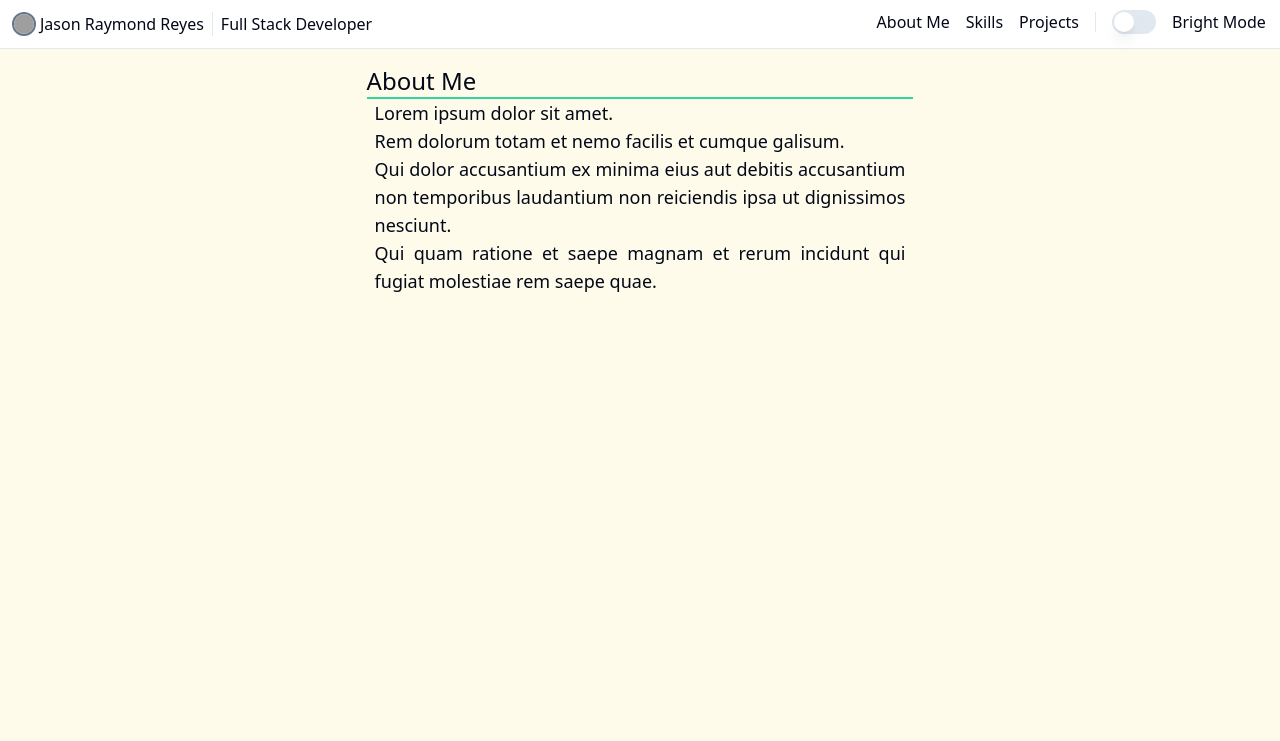
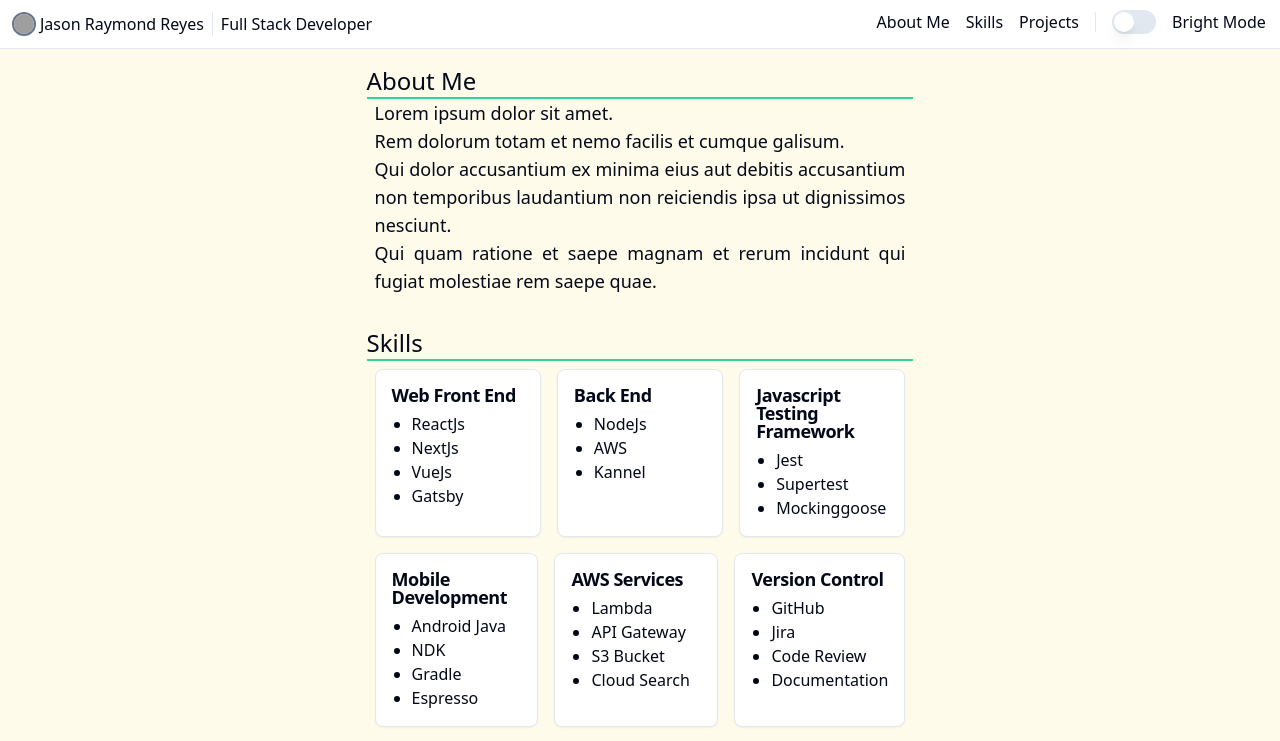
Before and after one commit to jasonxxix/jasonxxix.github.io, a React (Create React App) app: page / in a window 1280 px wide. Shown: the top 741 px of the page. Built offline with nearby package versions, Linux system fonts and the light colour scheme; grey boxes are pictures that could not be loaded.

Commit message:
Added Skills Section.

```diff
--- a/src/App.tsx
+++ b/src/App.tsx
@@ -2,6 +2,7 @@ import React from 'react';
 import './App.css';
 import Navbar from './components/Navbar';
 import AboutMe from './components/AboutMe';
+import Skills from './components/Skills';
 
 export interface User {
   name: string;
@@ -23,6 +24,7 @@ function App() {
       <Navbar tabs={tabs} user={user} />
       <div className="App bg-amber-50 dark:bg-cyan-900">
         <AboutMe />
+        <Skills />
       </div>
     </>
   );
--- /dev/null
+++ b/src/components/CardItem.tsx
@@ -0,0 +1,18 @@
+
+import { Card, CardHeader, CardTitle, CardContent } from '../components/ui/card';
+
+
+export default function CardItem(props: { title: string, skillList: string[] }) {
+    const { title, skillList } = props;
+    return (
+    <Card>
+        <CardHeader>
+            <CardTitle>{title}</CardTitle>
+        </CardHeader>
+        <CardContent>
+            <ul className='list-disc pl-5'>
+                {skillList.map((skill)=>(<li key={skill}>{skill}</li>))}
+            </ul>
+        </CardContent>
+    </Card>)
+}
--- /dev/null
+++ b/src/components/Skills.tsx
@@ -0,0 +1,19 @@
+import { Card, CardHeader, CardTitle, CardContent } from '../components/ui/card';
+import CardItem from './CardItem';
+
+
+export default function Skills() {
+    return <div className="py-4 px-6 max-w-prose m-auto">
+        <h1 className="text-2xl border-b-2 border-emerald-400">Skills</h1>
+        <div className='flex flex-wrap'>
+            <CardItem title='Web Front End' skillList={['ReactJs', 'NextJs', 'VueJs', 'Gatsby']}/>
+            <CardItem title='Back End' skillList={['NodeJs', 'AWS', 'Kannel']}/>
+            <CardItem title='Javascript Testing Framework' skillList={['Jest', 'Supertest', 'Mockinggoose']} />
+            <CardItem title='Mobile Development' skillList={['Android Java','NDK','Gradle','Espresso']}/>
+            <CardItem title='AWS Services' skillList={['Lambda', 'API Gateway', 'S3 Bucket', 'Cloud Search', ]} />
+            <CardItem title='Version Control' skillList={['GitHub', 'Jira', 'Code Review', 'Documentation']}/>
+            <CardItem title='Database' skillList={['MongoDb', 'MySql', 'Redshift', 'MicrosofstSql', 'PostgresSql']} />
+            <CardItem title='Programming Language' skillList={['HTML','CSS','Python','Java','C++', 'R']}/>
+        </div>
+    </div>
+}
--- /dev/null
+++ b/src/components/ui/card.tsx
@@ -0,0 +1,79 @@
+import * as React from "react"
+
+import { cn } from "../../lib/utils"
+
+const Card = React.forwardRef<
+  HTMLDivElement,
+  React.HTMLAttributes<HTMLDivElement>
+>(({ className, ...props }, ref) => (
+  <div
+    ref={ref}
+    className={cn(
+      "rounded-lg border bg-card text-card-foreground shadow-sm m-2 p-2 grow basis-0",
+      className
+    )}
+    {...props}
+  />
+))
+Card.displayName = "Card"
+
+const CardHeader = React.forwardRef<
+  HTMLDivElement,
+  React.HTMLAttributes<HTMLDivElement>
+>(({ className, ...props }, ref) => (
+  <div
+    ref={ref}
+    className={cn("flex flex-col space-y-1.5 p-2", className)}
+    {...props}
+  />
+))
+CardHeader.displayName = "CardHeader"
+
+const CardTitle = React.forwardRef<
+  HTMLParagraphElement,
+  React.HTMLAttributes<HTMLHeadingElement>
+>(({ className, ...props }, ref) => (
+  <h3
+    ref={ref}
+    className={cn(
+      "text-lg font-semibold leading-none tracking-tight",
+      className
+    )}
+    {...props}
+  />
+))
+CardTitle.displayName = "CardTitle"
+
+const CardDescription = React.forwardRef<
+  HTMLParagraphElement,
+  React.HTMLAttributes<HTMLParagraphElement>
+>(({ className, ...props }, ref) => (
+  <p
+    ref={ref}
+    className={cn("text-sm text-muted-foreground", className)}
+    {...props}
+  />
+))
+CardDescription.displayName = "CardDescription"
+
+const CardContent = React.forwardRef<
+  HTMLDivElement,
+  React.HTMLAttributes<HTMLDivElement>
+>(({ className, ...props }, ref) => (
+  <div ref={ref} className={cn("p-2 pt-0", className)} {...props} />
+))
+CardContent.displayName = "CardContent"
+
+const CardFooter = React.forwardRef<
+  HTMLDivElement,
+  React.HTMLAttributes<HTMLDivElement>
+>(({ className, ...props }, ref) => (
+  <div
+    ref={ref}
+    className={cn("flex items-center p-2 pt-0", className)}
+    {...props}
+  />
+))
+CardFooter.displayName = "CardFooter"
+
+export { Card, CardHeader, CardFooter, CardTitle, CardDescription, CardContent }
```
